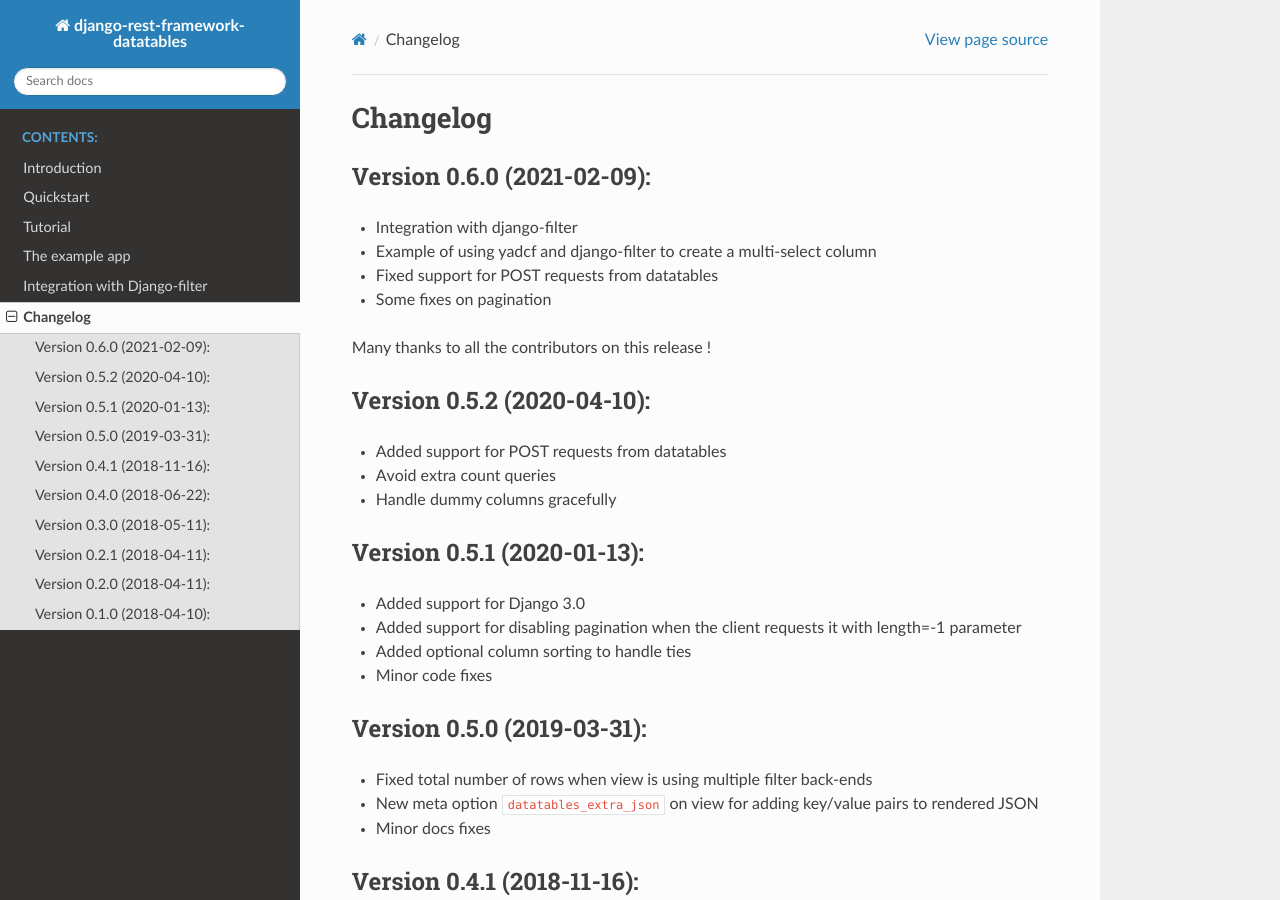
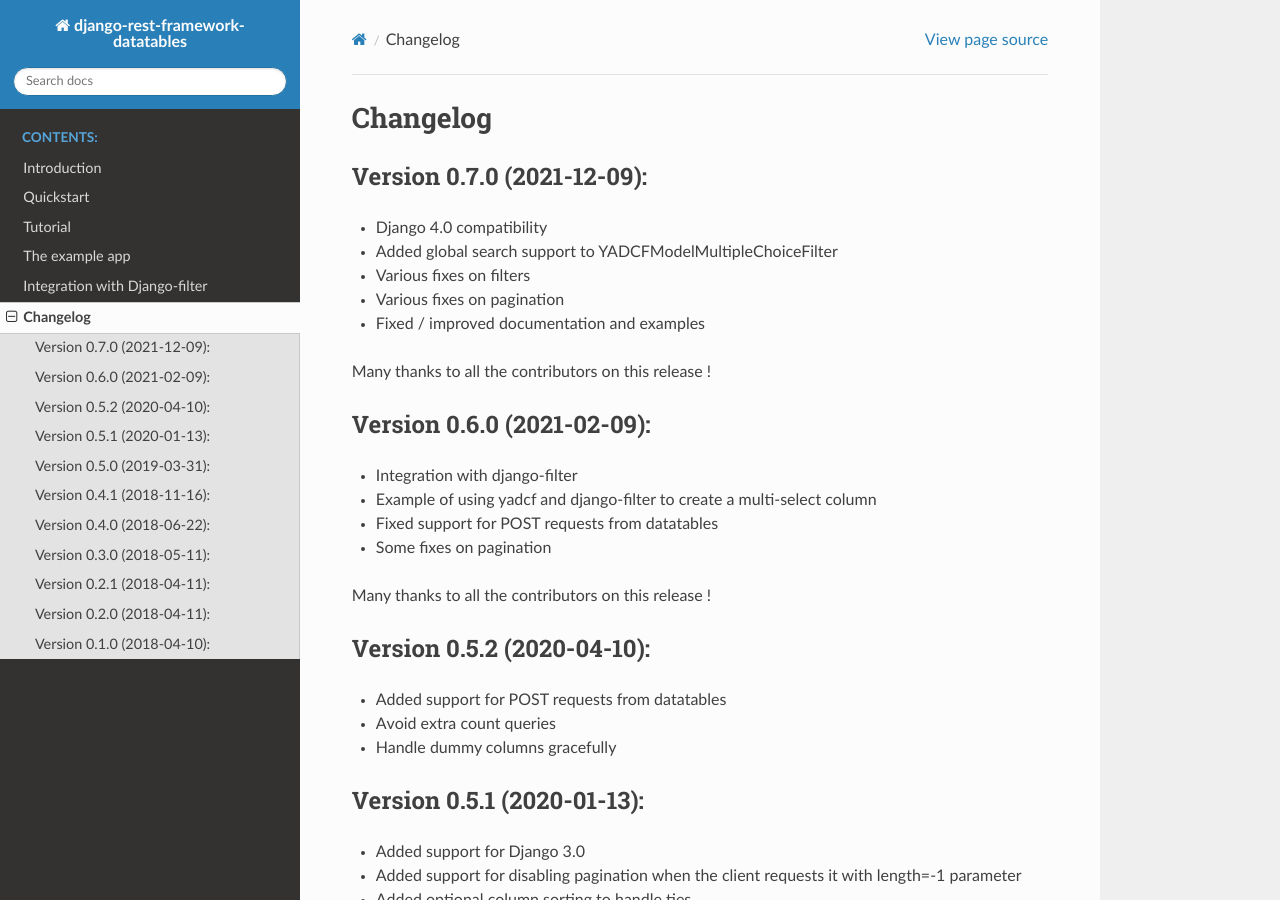
Before and after one commit to izimobil/django-rest-framework-datatables, a Sphinx documentation site: the page built from docs/changelog.rst, in a window 1280 px wide and 900 px high. Built offline with Sphinx 7.4.7 and the Read the Docs theme 2.0.0, drawn with Linux system fonts in a browser that asks for light colours.

Commit message:
Release 0.7.0

```diff
--- a/README.rst
+++ b/README.rst
@@ -24,7 +24,9 @@
 -  Django (2.0, 2.1, 2.2, 3.0, 3.1, 3.2, 4.0)
 -  Django REST Framework (3.7, 3.8, 3.9, 3.10, 3.11, 3.12)
 
-Note: Django 3.0 or superior is only supported with Django REST Framework 3.11 or superior and DRF-datatables version 0.5.1 or superior.
+Note:
+Django 3.X branch is only supported with Django REST Framework 3.11 or superior and DRF-datatables version 0.5.1 or superior.
+Django 4.X branch is only supported with Django REST Framework 3.12 or superior and DRF-datatables version 0.7.0 or superior.
 
 Quickstart
 ----------
--- a/docs/changelog.rst
+++ b/docs/changelog.rst
@@ -1,5 +1,15 @@
 Changelog
 =========
+
+Version 0.7.0 (2021-12-09):
+---------------------------
+
+- Django 4.0 compatibility
+- Added global search support to YADCFModelMultipleChoiceFilter
+- Various fixes on filters
+- Various fixes on pagination
+- Fixed / improved documentation and examples
+Many thanks to all the contributors on this release !
 
 Version 0.6.0 (2021-02-09):
 ---------------------------
--- a/rest_framework_datatables/__init__.py
+++ b/rest_framework_datatables/__init__.py
@@ -1 +1 @@
-__version__ = '0.6.0'
+__version__ = '0.7.0'
```
